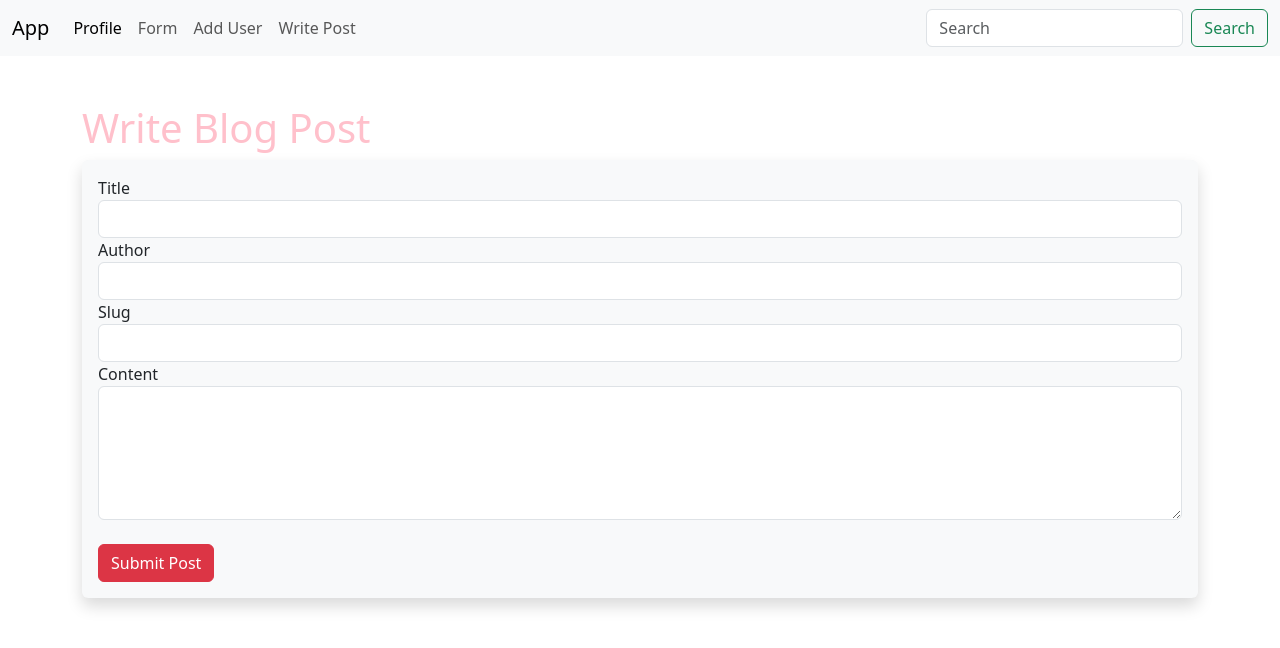
After one commit to mart-dore/FlaskAPP, a Flask app: page /add-post in a window 1280 px wide. The commit adds this page. Shown: the top 648 px of the page. Run offline with Flask 3, Linux system fonts and the light colour scheme.

Commit message:
add blog form and model

```diff
--- a/app.py
+++ b/app.py
@@ -1,7 +1,8 @@
 from flask import Flask, request, render_template, redirect, url_for, flash
 from flask_wtf import FlaskForm
-from wtforms import StringField, DateField, SubmitField, PasswordField, BooleanField, ValidationError
+from wtforms import StringField, DateField, SubmitField, PasswordField, BooleanField, TextAreaField,ValidationError
 from wtforms.validators import DataRequired, EqualTo, Length
+from wtforms.widgets import TextArea
 from flask_sqlalchemy import SQLAlchemy
 from datetime import datetime
 from werkzeug.security import generate_password_hash, check_password_hash
@@ -21,9 +22,6 @@ db = SQLAlchemy(app)
 # add database migration automation, allowing simple migration of the db
 # each time we change one of our db.Model
 migrate = Migrate(app, db)
-
-
-
 
 # Create User's model
 class Users(db.Model):
@@ -59,6 +57,23 @@ class UserForm(FlaskForm):
                                   validators=[DataRequired(), EqualTo('password_hash2', message='Passwords not matching')])
     password_hash2 = PasswordField('Confirm Password',
                                    validators=[DataRequired()])
+
+# Create a blog post Model
+class Posts(db.Model):
+    id = db.Column(db.Integer, primary_key=True)
+    title = db.Column(db.String(255))
+    content = db.Column(db.Text)
+    author = db.Column(db.String(255))
+    date_posted = db.Column(db.DateTime, default=datetime.now())
+    slug = db.Column(db.String(255))
+
+# Create a Post Form
+class PostForm(FlaskForm):
+    title = StringField('Title', validators=[DataRequired()])
+    content = TextAreaField('Content', validators=[DataRequired()])
+    author = StringField('Author', validators=[DataRequired()])
+    slug = StringField('Slug', validators=[DataRequired()])
+    submit = SubmitField('Submit Post')
 
 # Form for Name and Birthday to say hello
 class MyForm(FlaskForm):
@@ -130,6 +145,33 @@ def test_pw():
                             password = password,
                             pw_to_check = pw_to_check,
                             passed = passed)
+
+
+# PAGE 4 : Post PAGE
+@app.route('/add-post', methods=['GET', 'POST'])
+def add_post():
+    form = PostForm()
+    if form.validate_on_submit():
+        post = Posts(
+            author = form.author.data,
+            title = form.title.data,
+            content = form.content.data,
+            slug = form.slug.data,
+        )
+        # Clear form
+        form.title.data = ''
+        form.author.data = ''
+        form.slug.data = ''
+        form.content.data = ''
+
+        # Add post to db
+        db.session.add(post)
+        db.session.commit()
+
+        flash('Post submitted')
+
+    # Redirect to webpage
+    return render_template('add_post.html', form=form)
 
 
 # PAGE USER/ADD
--- /dev/null
+++ b/templates/add_post.html
@@ -0,0 +1,39 @@
+{% extends 'base.html' %}
+
+{% block content %}
+    {% for message in get_flashed_messages() %}
+    <div class="alert alert-warning alert-dismissible fade show" role="alert">
+        {{ message }}
+        <button type="button" class="btn-close" data-bs-dismiss="alert" aria-label="Close"></button>
+    </div>
+    {% endfor %}
+
+    <h1>Write Blog Post</h1>
+    <div class="shadow p-3 mb-5 bg-body-tertiary rounded">
+        <form method="POST">
+            {{ form.csrf_token }}
+            {{ form.hidden_tag() }}
+
+            <div>
+                {{ form.title.label }}
+                {{ form.title(class="form-control") }}
+            </div>
+            <div>
+                {{ form.author.label }}
+                {{ form.author(class="form-control") }}
+            </div>
+            <div>
+                {{ form.slug.label }}
+                {{ form.slug(class="form-control") }}
+            </div>
+            <div>
+                {{ form.content.label }}
+                {{ form.content(class="form-control", rows="5") }}
+            </div>
+            <div>
+                <br>
+                {{ form.submit(class="btn btn-danger") }}
+            </div>
+        </form>
+    </div>
+{% endblock %}
--- a/templates/navbar.html
+++ b/templates/navbar.html
@@ -15,6 +15,9 @@
           <li class="nav-item">
             <a class="nav-link" href="{{url_for('add_user')}}">Add User</a>
           </li>
+          <li class="nav-item">
+            <a class="nav-link" href="{{url_for('add_post')}}">Write Post</a>
+          </li>
 
 
         </ul>
```
Also changed, not shown: migrations/versions/7c9472ee73b9_add_post_model.py (added, +36 -0 lines), instance/users.db.
